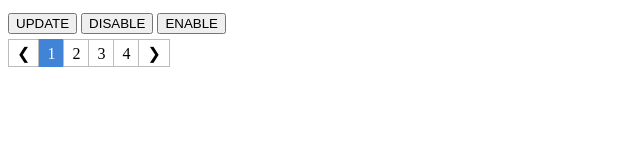
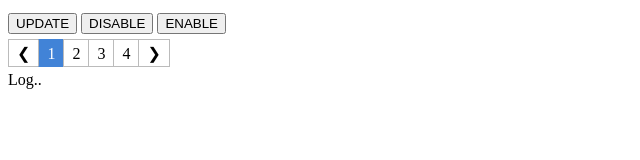
Before and after one commit to moderncodes/pro-javascript-pagination, a plain HTML site: page index.html in a window 1280 px wide. Shown: the full height of the page, 0-640 px from the left. Drawn offline with Linux system fonts and the light colour scheme.

Commit message:
test log

```diff
--- a/index.html
+++ b/index.html
@@ -6,8 +6,8 @@
     <link rel="stylesheet" href="0.0.0/pro-javascript-pagination.css">
     <style>
         button,ul {margin-top: 5px;}
-        button {display: inline-block;}
-        ul {display: block;}
+        button,ul,span {display: inline-block;}
+        ul,span {width: 100%;}
     </style>
 </head>
 <body>
@@ -15,13 +15,16 @@
     <button id="tst_1_btn_dis">DISABLE</button>
     <button id="tst_1_btn_enb">ENABLE</button>
     <ul id="tst_1_ul"></ul>
+    <span id="tst_1_span">Log..</span>
 <script src="0.0.0/pro-javascript-pagination.js"></script>
 <script>
-    let pagination = new Pagination({
-            trgt : document.getElementById('tst_1_ul'),
+    let ulEl = document.getElementById('tst_1_ul'),
+        spanEl = document.getElementById('tst_1_span'),
+        pagination = new Pagination({
+            trgt : ulEl,
             state : {pg:1,per:200,total:650},
-            onChange : function(v1){
-                console.log(v1);
+            onChange : function(d){
+                spanEl.innerHTML = JSON.stringify(d);
             },
 
         });
```
